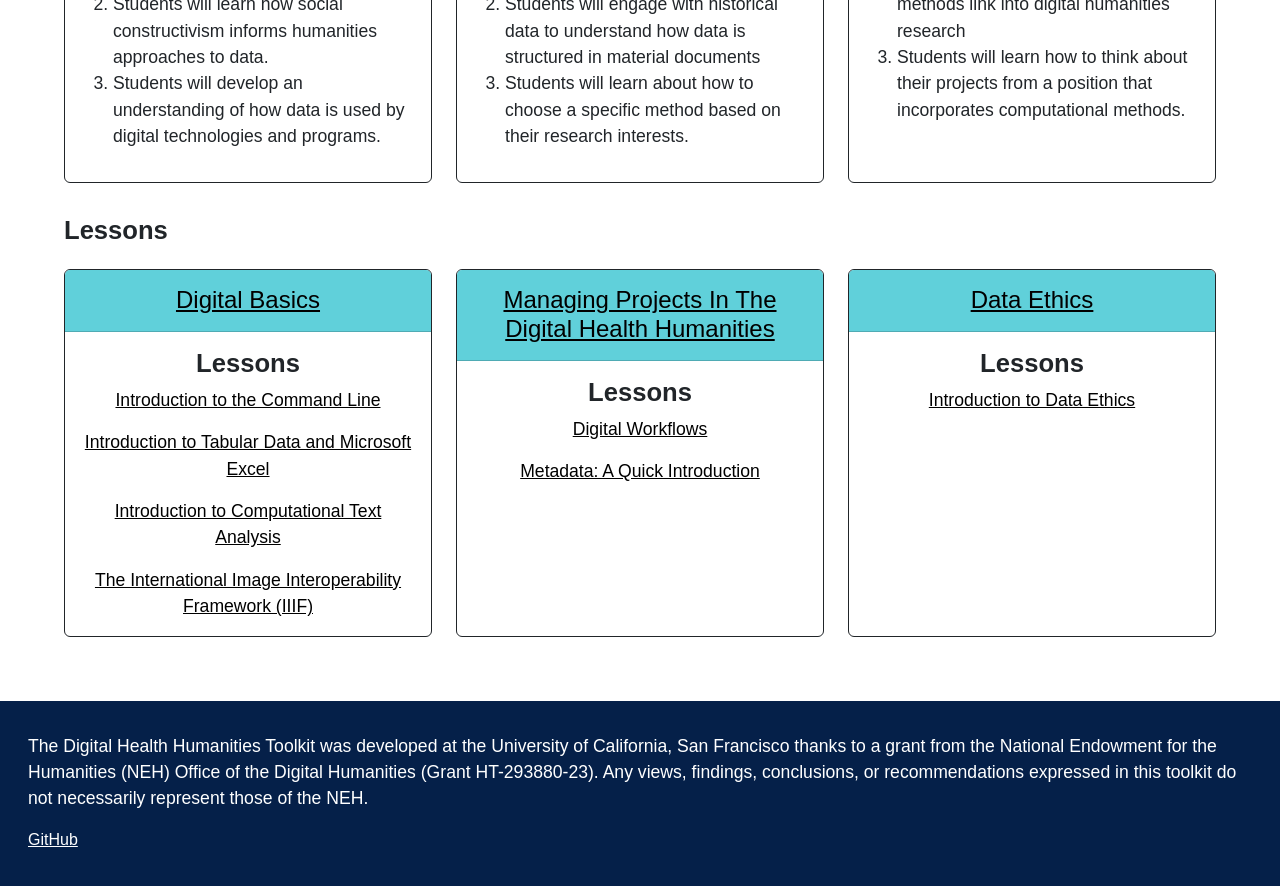
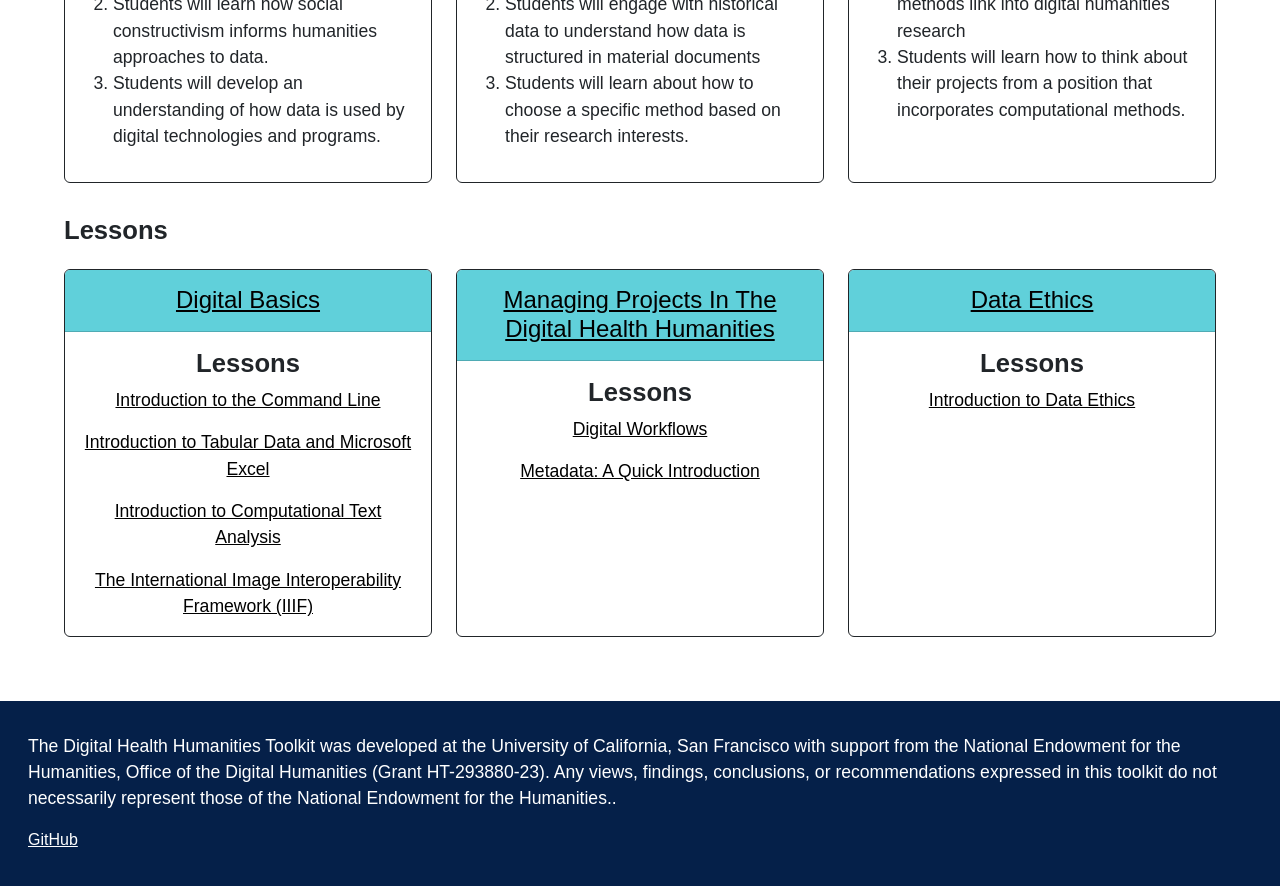
Before and after one commit to DigitalHealthHumanities/toolkit, a Jekyll site: the page built from index.md, in a window 1280 px wide and 900 px high, scrolled down 1316 px. Shown: the top 886 px of the window. Built offline with Jekyll 4.4.1, drawn with Linux system fonts in a browser that asks for light colours.

Commit message:
Update footer.html

```diff
--- a/_includes/footer.html
+++ b/_includes/footer.html
@@ -1,6 +1,6 @@
 <navbar id='dhht-footer' class='page-footer dhht-navbar-default container-fluid'>
     <p class="nav-item">The Digital Health Humanities Toolkit was developed at
-        the University of California, San Francisco thanks to a grant from the National Endowment for the Humanities (NEH) Office of the Digital Humanities (Grant HT-293880-23). Any views, findings, conclusions, or recommendations expressed in this toolkit do not necessarily represent those of the NEH.</p>
+        the University of California, San Francisco with support from the National Endowment for the Humanities, Office of the Digital Humanities (Grant HT-293880-23). Any views, findings, conclusions, or recommendations expressed in this toolkit do not necessarily represent those of the National Endowment for the Humanities..</p>
     {% for item in site.footer.links %}
         <a href="{{ item.link }}" class="nav-item">{{ item.label }}</a>
     {% endfor %}
```
